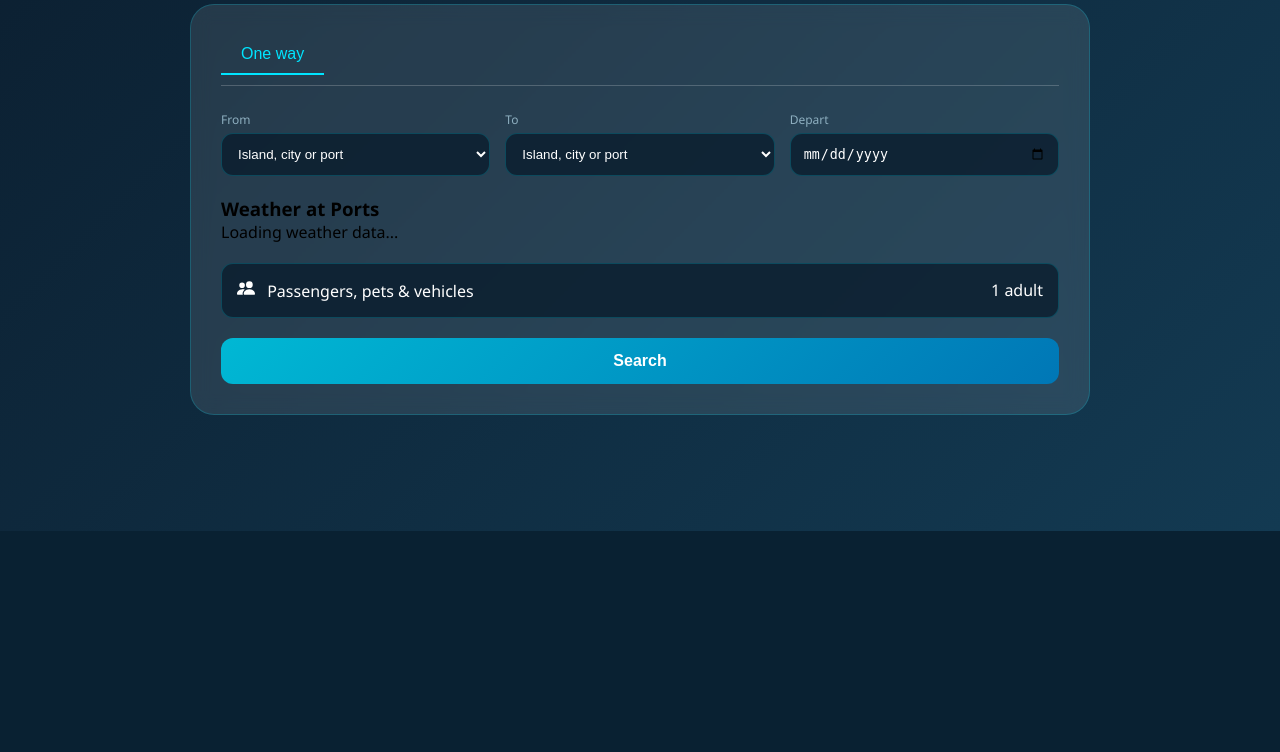
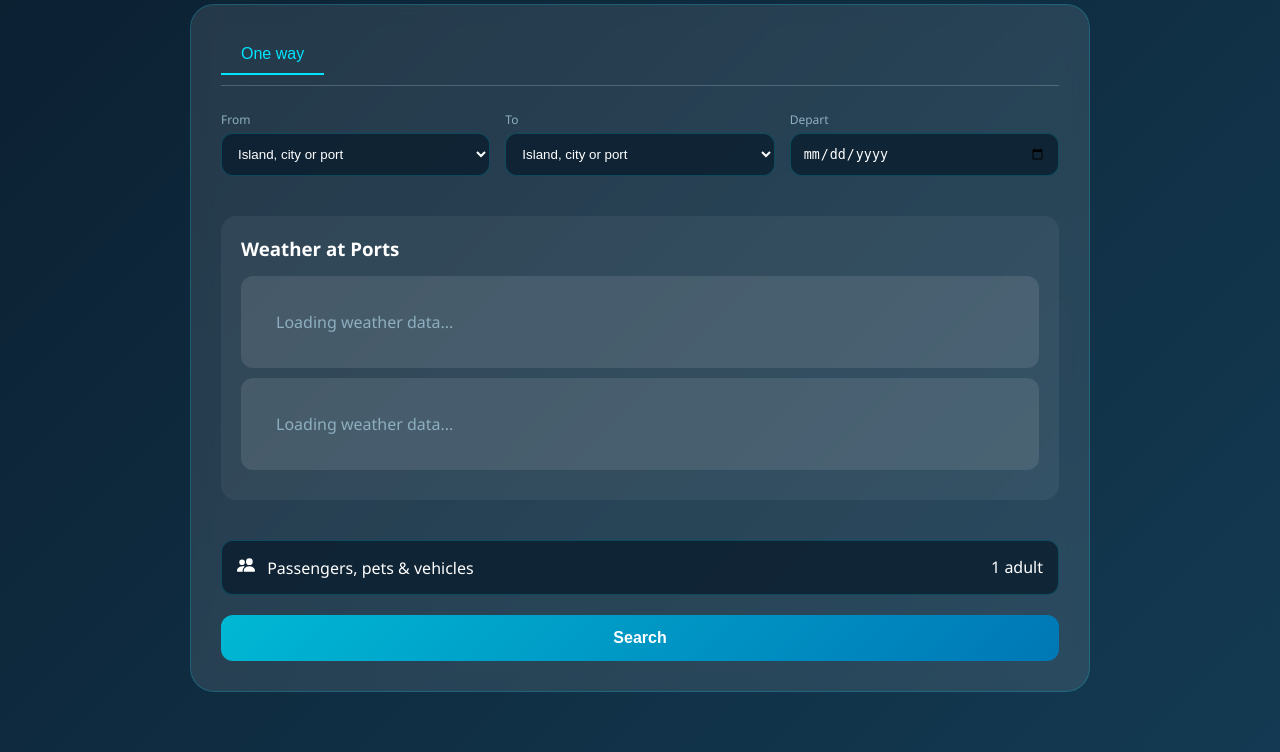
Before and after one commit to marcvincentbute-hue/seacloud, a Flask app: page / in a window 1280 px wide. Shown: the part 269-1021 px from the top of the page. Before the commit the page ends 800 px from the top, so only its background shows below. Run offline with Flask 3, Linux system fonts and the light colour scheme; the visitor is signed in with stand-in values (Sample User, id 1); some libraries are stand-ins or nearby versions.

Commit message:
Updated weather feature and homepage UI

```diff
--- a/static/css/homepage.css
+++ b/static/css/homepage.css
@@ -335,3 +335,52 @@
         gap: 20px;
     }
 }
+
+/* Weather Section */
+.weather-section {
+    margin: 20px 0;
+    padding: 20px;
+    background: rgba(255, 255, 255, 0.05);
+    border-radius: 15px;
+}
+
+.weather-section h3 {
+    color: white;
+    margin-bottom: 15px;
+}
+
+.weather-card {
+    background: rgba(255, 255, 255, 0.1);
+    border-radius: 12px;
+    padding: 15px;
+    margin-bottom: 10px;
+    display: flex;
+    justify-content: space-between;
+    align-items: center;
+}
+
+.weather-card .port-name {
+    font-weight: bold;
+    color: #00e5ff;
+}
+
+.weather-card .temp {
+    font-size: 24px;
+    font-weight: bold;
+    color: white;
+}
+
+.weather-card .condition {
+    color: #cbd5e1;
+}
+
+.weather-card .warning {
+    color: #ffc107;
+    font-size: 12px;
+}
+
+.weather-loading {
+    color: #8eafc0;
+    text-align: center;
+    padding: 20px;
+}
--- a/static/js/homepage.js
+++ b/static/js/homepage.js
@@ -54,3 +54,42 @@ function searchTrips(event) {
         alert('Please fill in all fields');
     }
 }
+
+// Weather data function
+async function loadWeather() {
+    const ports = ['Butuan Port', 'Magallanes'];
+
+    for (const port of ports) {
+        try {
+            const response = await fetch(`/api/weather/${encodeURIComponent(port)}`);
+            const data = await response.json();
+
+            const portId = port.replace(' ', '');
+            const weatherDiv = document.getElementById(`weather${portId}`);
+
+            if (weatherDiv && !data.error) {
+                weatherDiv.innerHTML = `
+                    <div class="port-name">⛴️ ${data.port}</div>
+                    <div class="temp">${data.temperature}°C</div>
+                    <div class="condition">${data.condition}</div>
+                    <div class="warning">💨 Wind: ${data.wind_speed} km/h | 💧 Humidity: ${data.humidity}%</div>
+                `;
+            } else if (weatherDiv) {
+                weatherDiv.innerHTML = `
+                    <div class="port-name">⚠️ ${port}</div>
+                    <div class="condition">${data.message || 'Weather data unavailable'}</div>
+                `;
+            }
+        } catch (error) {
+            console.error(`Weather error for ${port}:`, error);
+            const portId = port.replace(' ', '');
+            const weatherDiv = document.getElementById(`weather${portId}`);
+            if (weatherDiv) {
+                weatherDiv.innerHTML = `
+                    <div class="port-name">⚠️ ${port}</div>
+                    <div class="condition">Unable to load weather</div>
+                `;
+            }
+        }
+    }
+}
--- a/templates/index.html
+++ b/templates/index.html
@@ -54,8 +54,11 @@
 
             <div class="weather-section">
                 <h3>Weather at Ports</h3>
-                <div id="weatherInfo" class="weather-grid">
-                    <div class="weather-card">Loading weather data...</div>
+                <div id="weatherButuan" class="weather-card">
+                    <div class="weather-loading">Loading weather data...</div>
+                </div>
+                <div id="weatherMagallanes" class="weather-card">
+                    <div class="weather-loading">Loading weather data...</div>
                 </div>
             </div>
 
```
Also changed, not shown: routes/weather_routes.py (+47 -19 lines).
